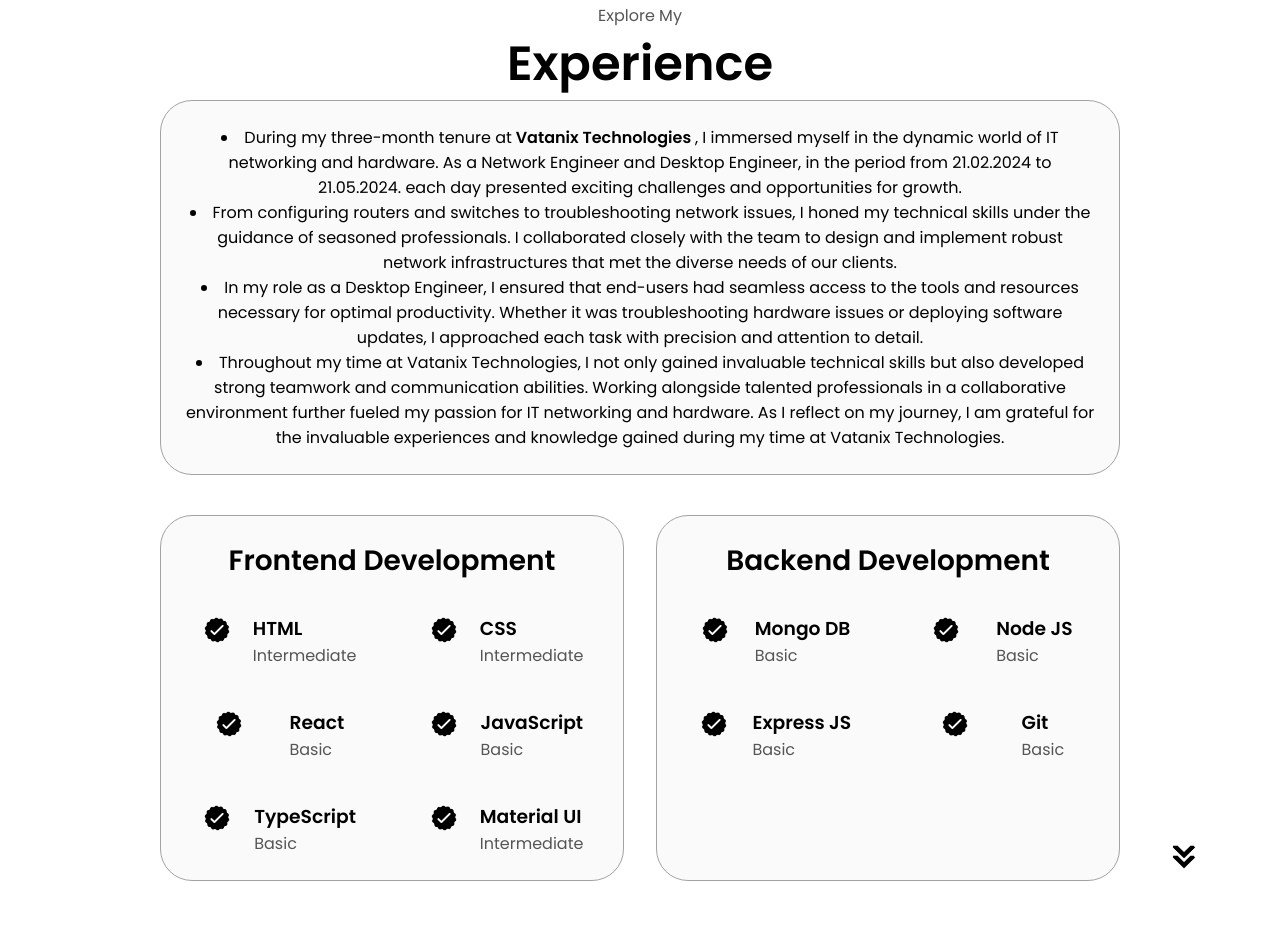
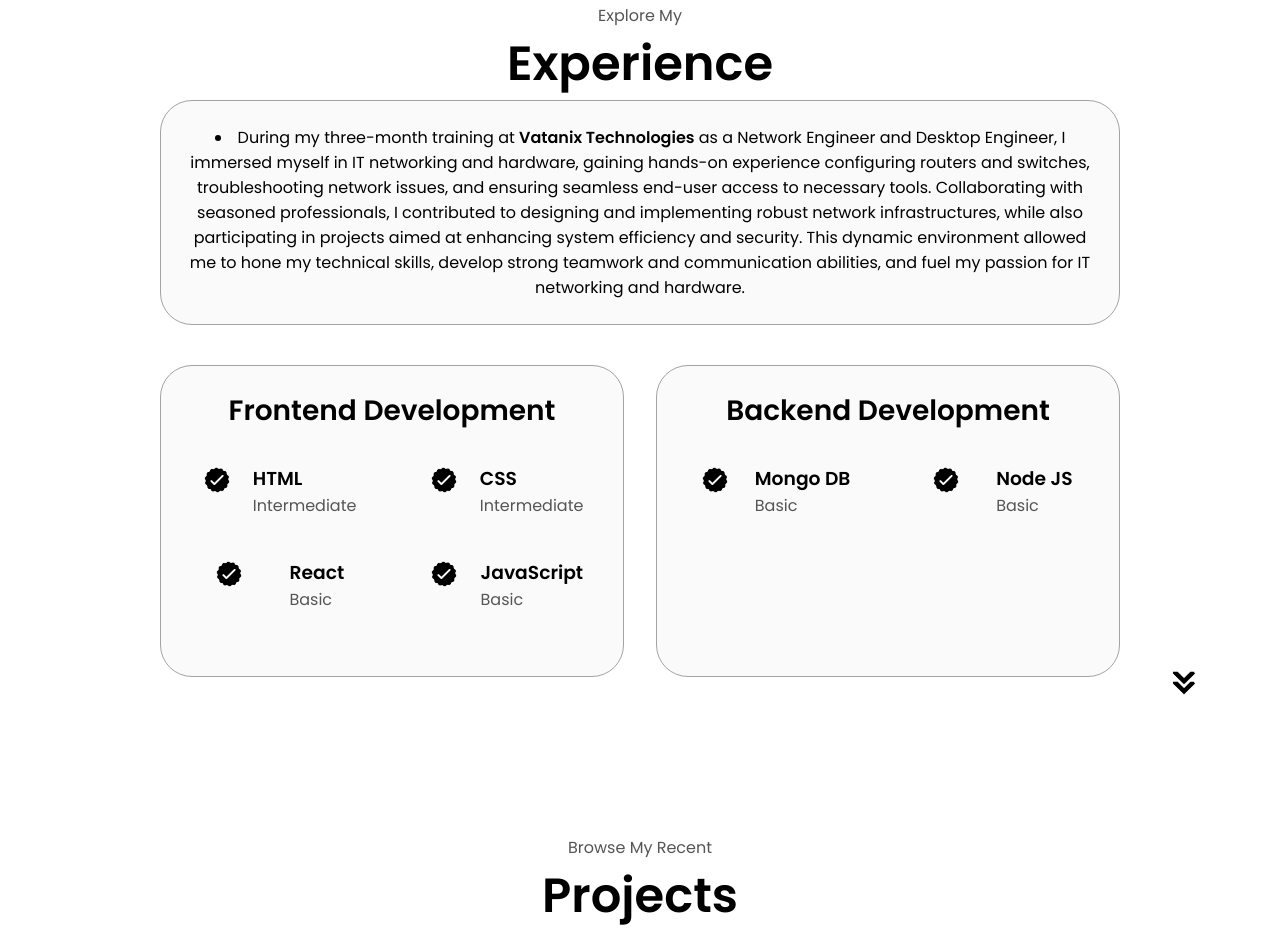
Before and after one commit to HLancaster890/hems-portfolios-v1.0, a plain HTML site: page index.html in a window 1280 px wide. Shown: the part 1757-2692 px from the top of the page. Drawn offline with Linux system fonts and the light colour scheme.

Commit message:
update index.html

```diff
--- a/index.html
+++ b/index.html
@@ -166,13 +166,13 @@
               }
             </style>
               <ul>
-                <li>During my three-month tenure at<b> Vatanix Technologies </b>, I immersed myself in the dynamic world of IT networking and hardware. As a Network Engineer and Desktop Engineer, in the period from 21.02.2024 to 21.05.2024. each day presented exciting challenges and opportunities for growth. </li>
-
-                <li>From configuring routers and switches to troubleshooting network issues, I honed my technical skills under the guidance of seasoned professionals. I collaborated closely with the team to design and implement robust network infrastructures that met the diverse needs of our clients.</li>
-
-                <li>In my role as a Desktop Engineer, I ensured that end-users had seamless access to the tools and resources necessary for optimal productivity. Whether it was troubleshooting hardware issues or deploying software updates, I approached each task with precision and attention to detail.</li>
-
-                <li> Throughout my time at Vatanix Technologies, I not only gained invaluable technical skills but also developed strong teamwork and communication abilities. Working alongside talented professionals in a collaborative environment further fueled my passion for IT networking and hardware. As I reflect on my journey, I am grateful for the invaluable experiences and knowledge gained during my time at Vatanix Technologies.</li>
+                <li>During my three-month training at <b>Vatanix Technologies</b> as a Network Engineer and Desktop Engineer, I immersed myself in
+                  IT networking and hardware, gaining hands-on experience configuring routers and switches, troubleshooting network issues,
+                  and ensuring seamless end-user access to necessary tools. Collaborating with seasoned professionals, I contributed to
+                  designing and implementing robust network infrastructures, while also participating in projects aimed at enhancing system
+                  efficiency and security. This dynamic environment allowed me to hone my technical skills, develop strong teamwork and
+                  communication abilities, and fuel my passion for IT networking and hardware.
+                  </li>
               </ul>
           </div>
 
@@ -234,14 +234,15 @@
                 </div>
               </article>
               <article>
-                <img
+                <!-- <img
                   src="./assets/checkmark_light.png"
                   src-light="./assets/checkmark_light.png"
                   src-dark="./assets/checkmark_dark.png"
                   alt="Experience icon"
                   class="icon"
-                />
-                <div>
+                /> -->
+
+                <!-- <div>
                   <h3>TypeScript</h3>
                   <p>Basic</p>
                 </div>
@@ -253,11 +254,12 @@
                   src-dark="./assets/checkmark_dark.png"
                   alt="Experience icon"
                   class="icon"
-                />
-                <div>
+                /> -->
+
+                <!-- <div>
                   <h3>Material UI</h3>
                   <p>Intermediate</p>
-                </div>
+                </div> -->
               </article>
             </div>
           </div>
@@ -291,14 +293,14 @@
                 </div>
               </article>
               <article>
-                <img
+                <!-- <img
                   src="./assets/checkmark_light.png"
                   src-light="./assets/checkmark_light.png"
                   src-dark="./assets/checkmark_dark.png"
                   alt="Experience icon"
                   class="icon"
-                />
-                <div>
+                /> -->
+                <!-- <div>
                   <h3>Express JS</h3>
                   <p>Basic</p>
                 </div>
@@ -310,11 +312,11 @@
                   src-dark="./assets/checkmark_dark.png"
                   alt="Experience icon"
                   class="icon"
-                />
-                <div>
+                /> -->
+                <!-- <div>
                   <h3>Git</h3>
                   <p>Basic</p>
-                </div>
+                </div> -->
               </article>
             </div>
           </div>
```
Also changed, not shown: 1 other file.
